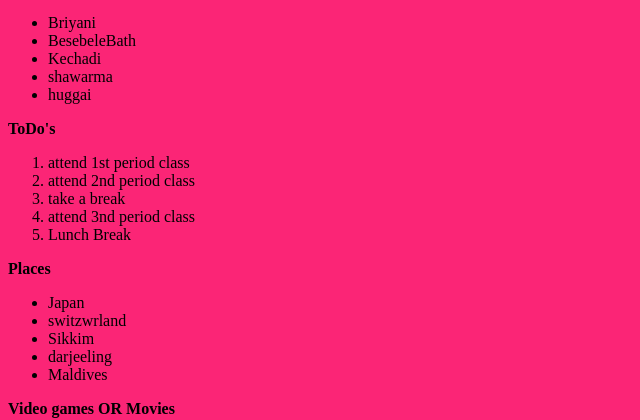
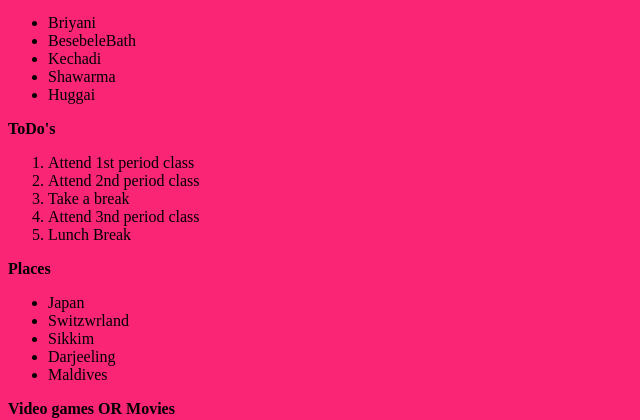
Before and after one commit to chandanab200422/Web-Technology-Activity1, a plain HTML site: page final site.html in a window 1280 px wide. Shown: the part 809-1229 px from the top of the page, 0-640 px from the left. Drawn offline with Linux system fonts and the light colour scheme.

Commit message:
Update final site.html

```diff
--- a/final site.html
+++ b/final site.html
@@ -28,24 +28,24 @@
   <li>Briyani
     <li>BesebeleBath
       <li>Kechadi
-        <li>shawarma
-          <li>huggai
+        <li>Shawarma
+          <li>Huggai
 </ul>
 <head><b>ToDo's</b></head>
   <ol>
-    <li>attend 1st period class
-    <li>attend 2nd period class
-    <li>take a break
-    <li>attend 3nd period class
+    <li>Attend 1st period class
+    <li>Attend 2nd period class
+    <li>Take a break
+    <li>Attend 3nd period class
     <li>Lunch Break
   </ol>
 
 <head><b>Places</b></head>
 <ul>
   <li>Japan
-    <li>switzwrland
+    <li>Switzwrland
       <li>Sikkim
-        <li>darjeeling
+        <li>Darjeeling
           <li>Maldives
 </ul>
 
```
